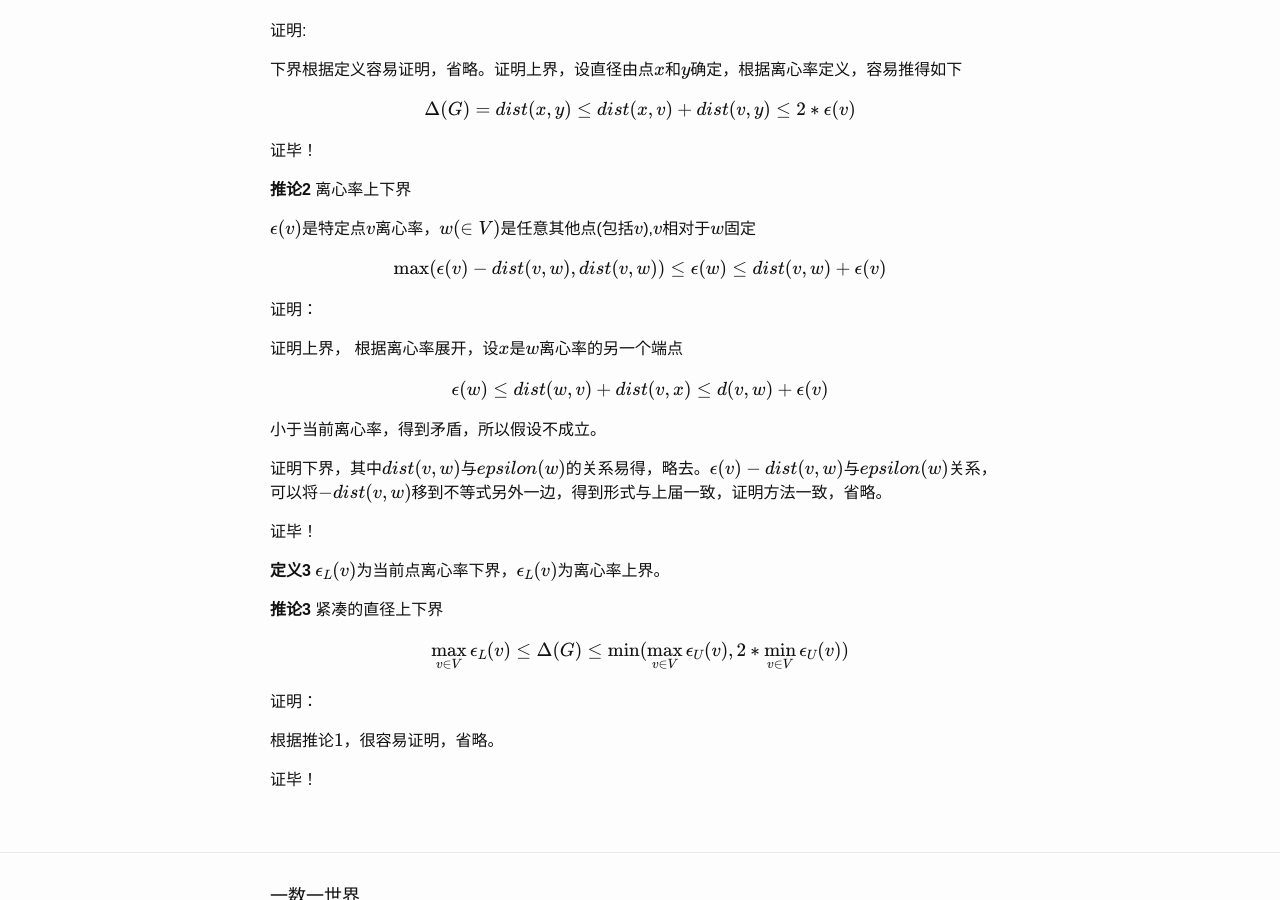
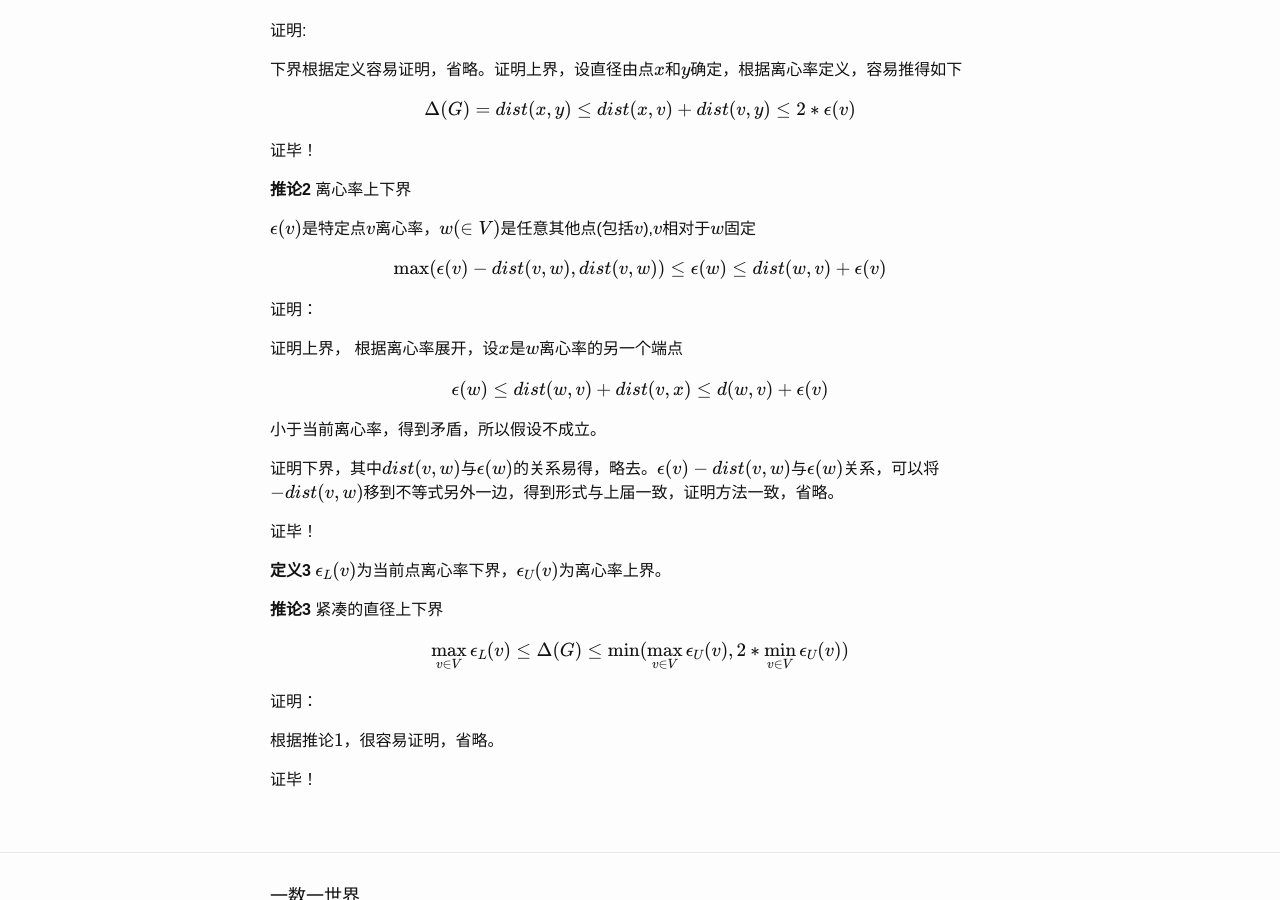
Before and after one commit to bourneli/bourneli.github.io, a Jekyll site: the page built from _posts/2016-08-03-diamter-and-eccsentricity.md, in a window 1280 px wide and 900 px high, scrolled down 689 px. Built offline with Jekyll 4.4.1, drawn with Linux system fonts in a browser that asks for light colours; formulas are drawn with MathJax 3; comment, search, counter and statistics services are not loaded.

Commit message:
fix bugs

```diff
--- a/_posts/2016-08-03-diamter-and-eccsentricity.md
+++ b/_posts/2016-08-03-diamter-and-eccsentricity.md
@@ -46,7 +46,7 @@ $$
 $\epsilon(v)$是特定点$v$离心率，$w(\in V)$是任意其他点(包括$v$),$v$相对于$w$固定
 
 $$
-	\max(\epsilon(v) - dist(v,w), dist(v,w)) \le \epsilon(w) \le dist(v,w) + \epsilon(v)
+	\max(\epsilon(v) - dist(v,w), dist(v,w)) \le \epsilon(w) \le dist(w,v) + \epsilon(v)
 $$
 
 证明：
@@ -54,16 +54,16 @@ $$
 证明上界， 根据离心率展开，设$x$是$w$离心率的另一个端点
 
 $$
-	\epsilon(w) \le dist(w,v)+dist(v,x) \le d(v,w) + \epsilon(v)
+	\epsilon(w) \le dist(w,v)+dist(v,x) \le d(w,v) + \epsilon(v)
 $$
 
 小于当前离心率，得到矛盾，所以假设不成立。
 
-证明下界，其中$dist(v,w)$与$epsilon(w)$的关系易得，略去。$\epsilon(v)-dist(v,w)$与$epsilon(w)$关系，可以将$-dist(v,w)$移到不等式另外一边，得到形式与上届一致，证明方法一致，省略。
+证明下界，其中$dist(v,w)$与$\epsilon(w)$的关系易得，略去。$\epsilon(v)-dist(v,w)$与$\epsilon(w)$关系，可以将$-dist(v,w)$移到不等式另外一边，得到形式与上届一致，证明方法一致，省略。
 
 证毕！
 
-**定义3** $\epsilon_L(v)$为当前点离心率下界，$\epsilon_L(v)$为离心率上界。
+**定义3** $\epsilon_L(v)$为当前点离心率下界，$\epsilon_U(v)$为离心率上界。
 
 **推论3** 紧凑的直径上下界
 
```
